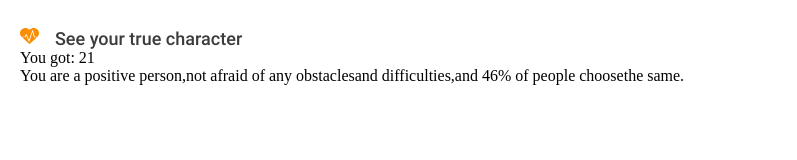
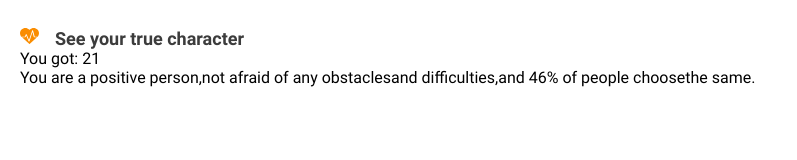
Before and after one commit to allendong0310/game, a website: page character.html in a window 1280 px wide. Shown: the whole page, without its empty margins (0-797 px from the left). Drawn offline with Linux system fonts and the light colour scheme.

Commit message:
Update main.css

```diff
--- a/css/main.css
+++ b/css/main.css
@@ -32,7 +32,10 @@ header title{
 }
 header span {
 	margin-left: 12px;
-	font-family: Roboto-Medium;
+	font-family: Roboto-Bold;
 	font-size: 18px;
 	color: #3C3C3C;
 }
+p {
+	font-family: Roboto-Regular;
+}
```
